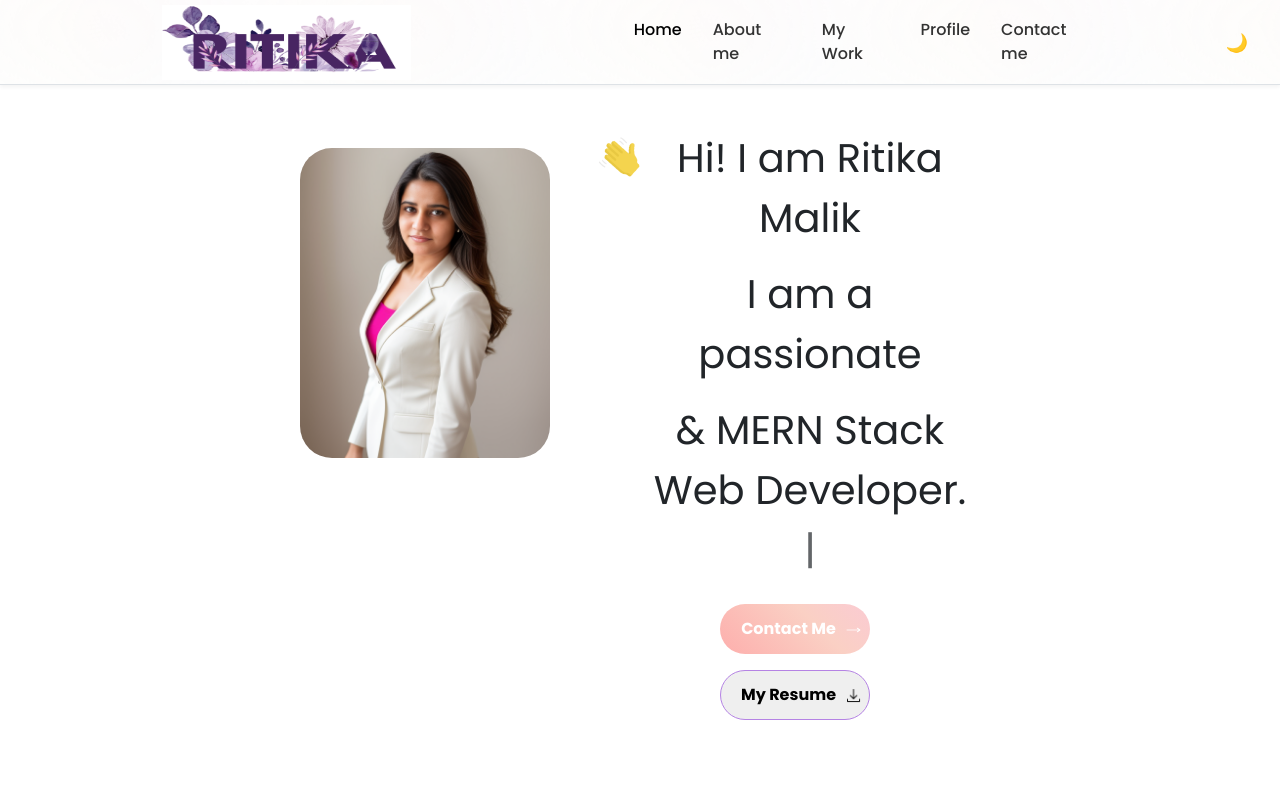
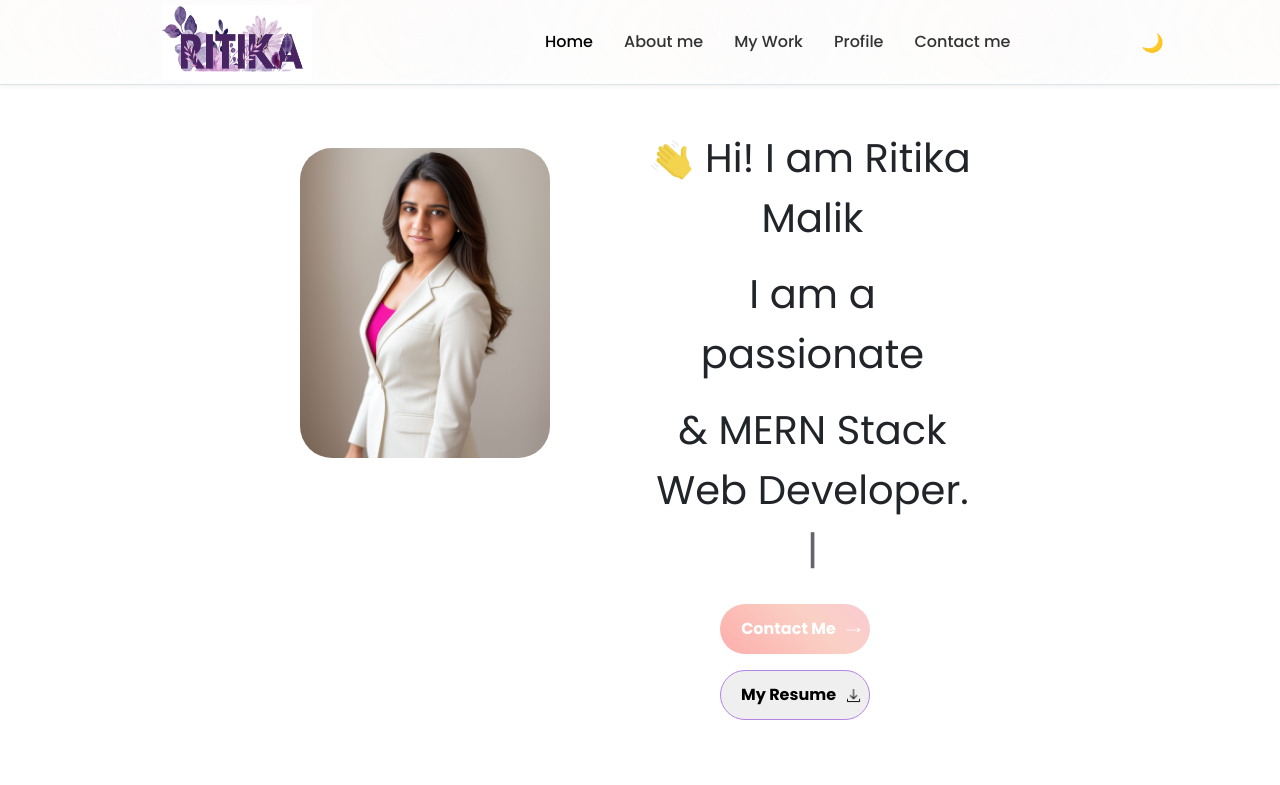
Before and after one commit to RitikaMalik71/Portfolio, a plain HTML site: page index.html in a window 1280 px wide. Shown: the top 785 px of the page. Drawn offline with nearby package versions, Linux system fonts and the light colour scheme.

Commit message:
changes in the navbar and hand

```diff
--- a/index.html
+++ b/index.html
@@ -66,10 +66,10 @@
                     </div>
 
                     <!-- Right Section for Introduction -->
-                    <div class="col-12 col-md-6 d-flex flex-column justify-content-center text-center mb-4 mb-md-0" >
+                    <div class="col-12 col-md-6 d-flex flex-column justify-content-center text-center mb-4 mb-md-0">
                         <div class="leftSection">
-                          <img src="public/waving-hand (2).png" alt="Waving Hand" class="waving-hand waving-hand-container">
-                            <p>Hi! I am <span class="purple">Ritika Malik</span></p>
+
+                            <p> <img src="public/waving-hand (2).png" alt="Waving Hand" class=" waving-hand waving-hand-container"> Hi! I am <span class="purple">Ritika Malik</span></p>
                             <p>I am a passionate</p>
                             <span id="element"></span>
                         </div>
@@ -77,7 +77,7 @@
                         <!-- Buttons Section -->
                         <div class="row mt-4 text-center d-flex justify-content-center gap-3">
                             <div class="col-auto upperButton text-center">
-                              <button class="bt  contact"><a href="#contact-me" class="contact-link">Contact Me<img class="alignicons rightarrow" style="height :10px" src="public/rightarrow.png" alt=""></a></button>
+                                <button class="bt contact"><a href="#contact-me" class="contact-link">Contact Me<img class="alignicons rightarrow" style="height :10px" src="public/rightarrow.png" alt=""></a></button>
                             </div>
                             <div class="col-auto">
                                 <button class="bt myresume">
--- a/style.css
+++ b/style.css
@@ -608,23 +608,7 @@ body.dark-mode .navbar-collapse a {
   transform: scale(1.1)
 }
 
-.waving-hand-container {
-  position: fixed;
-}
 
-.waving-hand {
-  width: 40px; /* Adjust size as needed */
-  animation: wave 1.5s ease-in-out infinite; /* Smooth waving motion */
-  transform-origin: bottom center; /* The pivot point for the waving effect */
-}
-
-@keyframes wave {
-  0% { transform: rotate(0deg); }    /* Start in the neutral position */
-  25% { transform: rotate(-15deg); } /* Rotate to one side */
-  50% { transform: rotate(0deg); }    /* Return to neutral */
-  75% { transform: rotate(15deg); }  /* Rotate to the other side */
-  100% { transform: rotate(0deg); }   /* Back to neutral */
-}
 /* Footer Icons */
 .footer-icon {
   width: 30px; /* Adjust icon size */
@@ -663,25 +647,63 @@ body.dark-mode .navbar-collapse a {
   margin-top: 20px;
 }
 
-.waving-hand {
-  width: 40px;
-  height: 40px;
 
-}
 
-.waving-hand-container {
-  /*position: relative;
-  top: 50px;
-  margin-left:-450px;*/
-  position: absolute;
-  left: -30px; /* Adjust this value to place the hand correctly */
-  top: 10px; /* Align it properly with the text */
-  width: 40px; /* Adjust size */
-  height: auto;
-}
+
 .leftSection {
   position: relative; /* This makes sure the child (image) is positioned relative to this container */
   display: flex;
   flex-direction: column;
   margin-top: 80px !important;
+  margin-left:5px !important;
 }
+.navbar img {
+  max-width: 150px; /* Limit the image width on larger screens */
+  height: auto; /* Keep the aspect ratio intact */
+  margin-left: auto; /* Push the image to the right */
+  margin-right: 10px; /* Adds some spacing between the image and the navbar links */
+}
+
+@media (max-width: 768px) { /* Adjust image on smaller screens */
+  .navbar img {
+    max-width: 100px; /* Shrink the image size */
+    margin-right: 0; /* Remove margin on smaller screens */
+  }
+
+  .navbar .container-fluid {
+    display: flex; /* Ensure navbar content is flexible */
+    justify-content: space-between; /* Space out navbar content */
+    align-items: center; /* Vertically align items */
+  }
+}
+/* Make sure the waving hand image is centered properly */
+.waving-hand-container {
+  width: 50px; /* Adjust the width to your preference */
+  height: auto; /* Maintain aspect ratio */
+  margin: 0 auto; /* Center horizontally */
+  position: relative; /* Allow for absolute positioning if needed */
+}
+
+/* Adjust the position for smaller screens */
+@media (max-width: 576px) {
+  .waving-hand-container {
+    width: 40px; /* Smaller size for smaller screens */
+  }
+}
+
+
+
+
+.waving-hand {
+  width: 40px; /* Adjust size as needed */
+  animation: wave 1.5s ease-in-out infinite; /* Smooth waving motion */
+  transform-origin: bottom center; /* The pivot point for the waving effect */
+}
+
+@keyframes wave {
+  0% { transform: rotate(0deg); }    /* Start in the neutral position */
+  25% { transform: rotate(-15deg); } /* Rotate to one side */
+  50% { transform: rotate(0deg); }    /* Return to neutral */
+  75% { transform: rotate(15deg); }  /* Rotate to the other side */
+  100% { transform: rotate(0deg); }   /* Back to neutral */
+}
```
